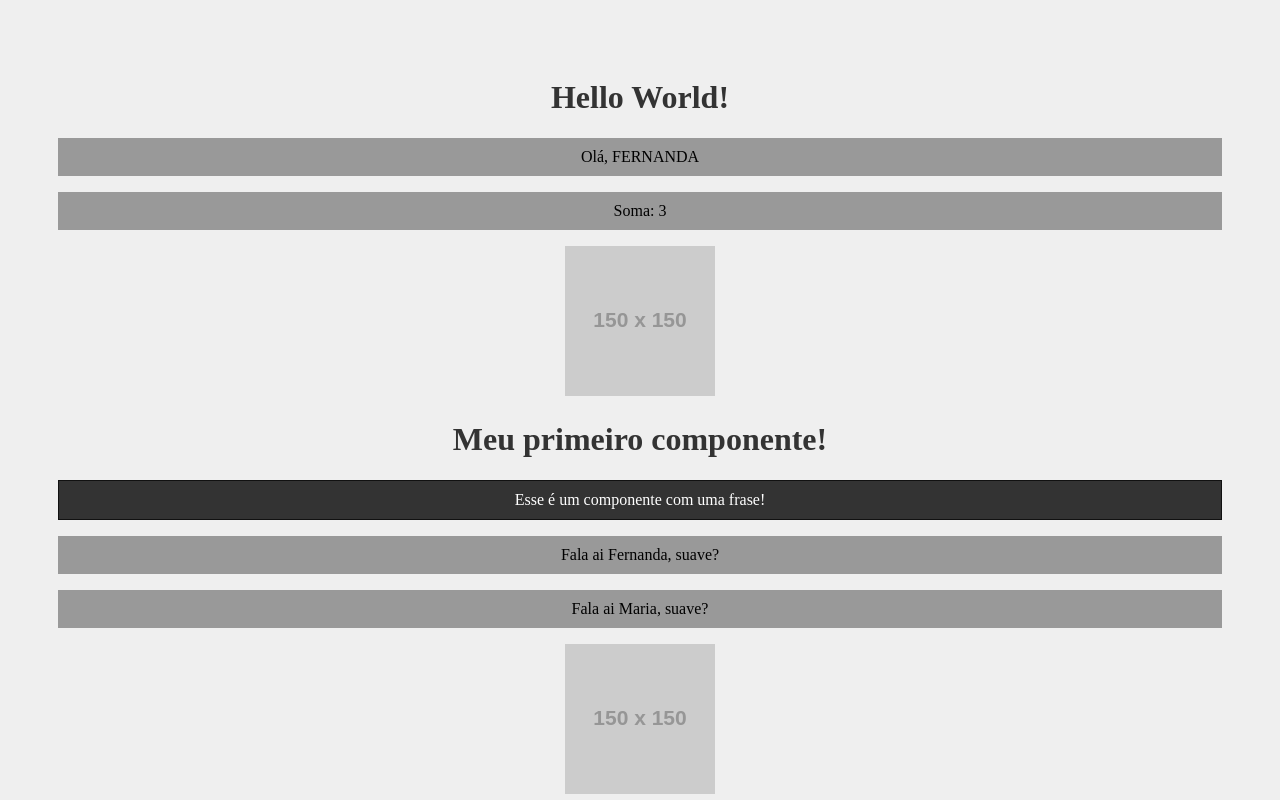
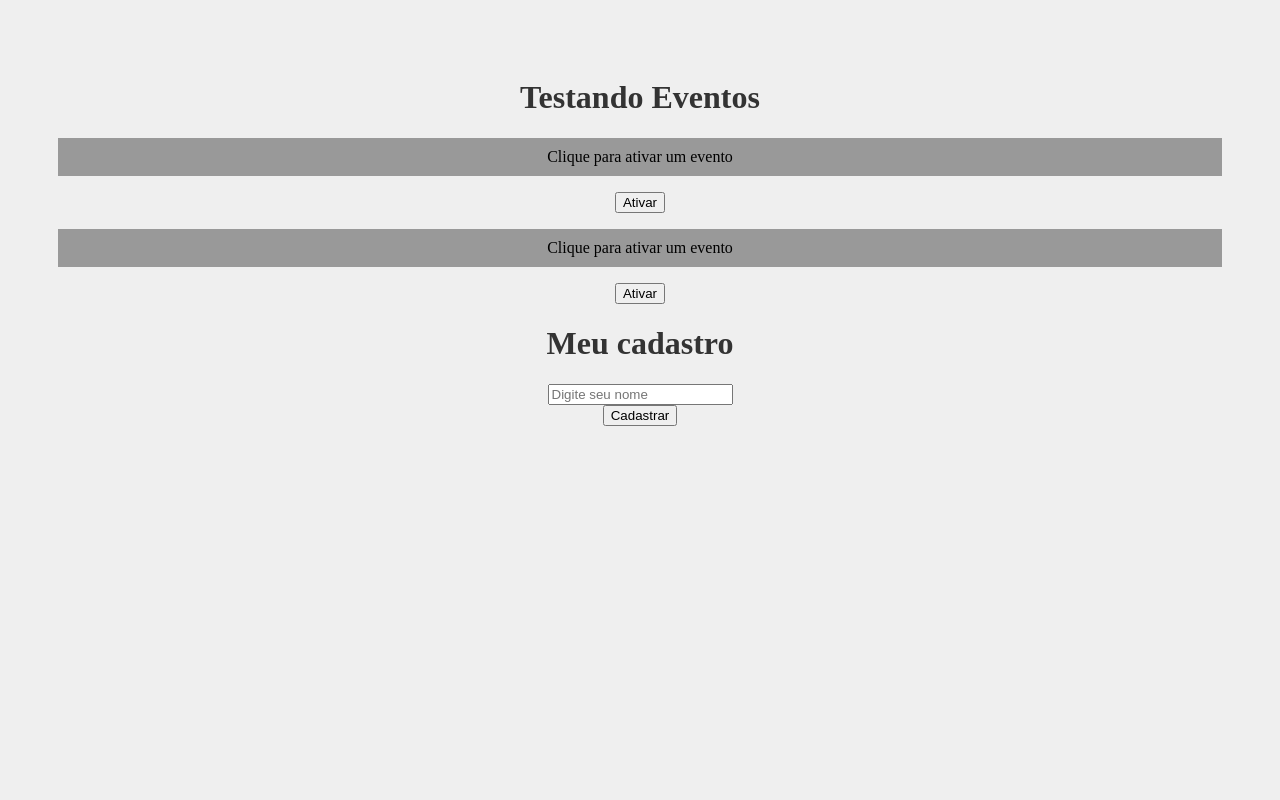
Before and after one commit to nandacruz/Curso-React, a React (Create React App) app in the folder meu-projeto/: page / in a window 1280 px wide. Shown: the top 800 px of the page. Built offline with nearby package versions, Linux system fonts and the light colour scheme.

Commit message:
Trabalhando com eventos no React

```diff
--- a/meu-projeto/src/App.js
+++ b/meu-projeto/src/App.js
@@ -1,13 +1,19 @@
 //import logo from './logo.svg';
 import './App.css';
+import Evento from './components/Evento';
+import Form from './components/Form';
+/*
 import HelloWorld from './components/HelloWorld';
 import Frase from './components/Frase';
 import SayMyName from './components/SayMyName';
 import Pessoa from './components/Pessoa';
 import List from './components/List';
+*/
+
 
 function App() {
 
+  /*
   const name = 'Fernanda';
   const newName = name.toUpperCase();
   const url ='https://via.placeholder.com/150';
@@ -16,10 +22,21 @@
   function sum(a,b){
     return a+b;
   }
+  */
+  return (
 
-  return (
+
+    <div className="App">
+      <h1>Testando Eventos</h1>
+      <Evento numero ={1}/>
+      <Evento numero ={2}/>
+      <Form/>
+    </div>
+
     //No html, podemos utilizar o class, mas se tratando do react o correto é utilizar "className"
+    /*
     <div className="App">
+
       <h1>Hello World!</h1>
       <p>Olá, {newName}</p>
       <p>Soma: {sum(1,2)}</p>
@@ -30,7 +47,10 @@
       <SayMyName nome={nomeExemplo}/>
       <Pessoa nome="João" idade="20" profissao="desenvolvedor web" foto="https://via.placeholder.com/150"/>
       <List/>
+
     </div>
+    */
+
   );
 }
 
--- /dev/null
+++ b/meu-projeto/src/components/Evento.js
@@ -0,0 +1,15 @@
+function Evento({numero}){
+
+    function meuEvento(){
+        console.log(`Opa, fui ativado! ${numero}`);
+    }
+
+    return(
+        <div>
+            <p>Clique para ativar um evento</p>
+            <button onClick={meuEvento} >Ativar</button>
+        </div>
+    )
+}
+
+export default Evento;
--- /dev/null
+++ b/meu-projeto/src/components/Form.js
@@ -0,0 +1,22 @@
+function Form(){
+    function cadastrarUsuario(e){
+        e.preventDefault();
+        console.log('Cadastrou o usuário!');
+    }
+
+    return(
+        <div>
+            <h1>Meu cadastro</h1>
+            <form onSubmit={cadastrarUsuario}>
+                <div>
+                    <input type="text" placeholder="Digite seu nome"></input>
+                </div>
+                <div>
+                    <input type="submit" value= "Cadastrar"/>
+                </div>
+            </form>
+        </div>
+    )
+}
+
+export default Form;
```
